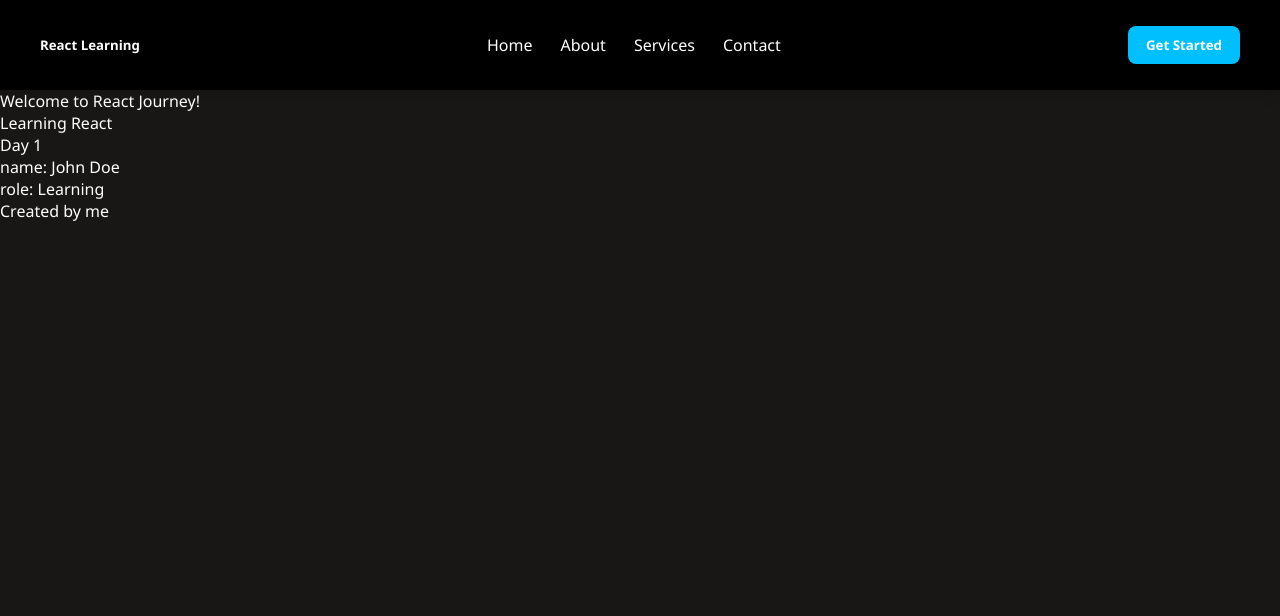
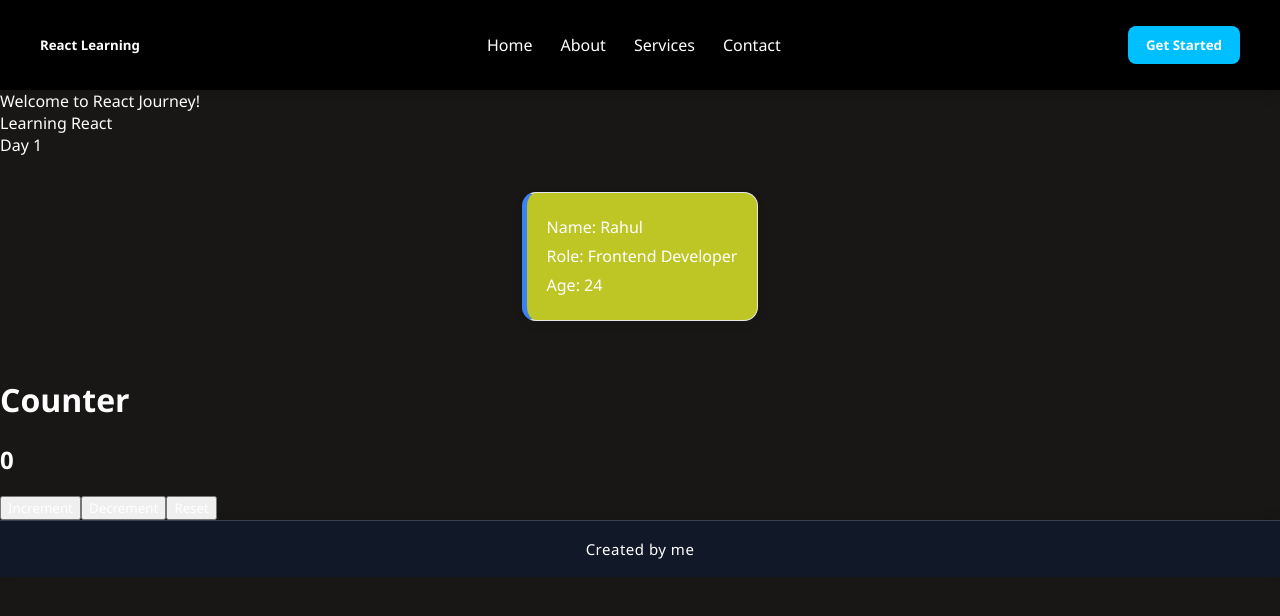
Before and after one commit to Meet-Patel-001/React-Journey, a React (Vite) app in the folder react-journey/: page / in a window 1280 px wide. Shown: the top 616 px of the page. Built offline with nearby package versions, Linux system fonts and the light colour scheme.

Commit message:
props-counter-03

```diff
--- a/react-journey/src/App.jsx
+++ b/react-journey/src/App.jsx
@@ -3,13 +3,19 @@ import Navbar from './components/Navbar';
 import Hero from './components/Hero';
 import Profile from './components/Profile';
 import Footer from './components/Footer';
+import Count from './components/Counter';
 
 const App = () => {
   return (
     <>
       <Navbar />
       <Hero />
-      <Profile course={Hero.course} />
+      <div className="profile-container">
+        <Profile name="Rahul" role="Frontend Developer" age={24} />
+        {/* <Profile name="Priya" role="UI Designer" age={22} />
+        <Profile name="Amit" role="React Learner" age={21} /> */}
+      </div>
+      <Count />
       <Footer />
     </>
   );
--- /dev/null
+++ b/react-journey/src/components/Counter.jsx
@@ -0,0 +1,18 @@
+import React from "react";
+
+function Count() {
+    const [count, setCount] = React.useState(0);
+    return(
+        <>
+            <div className="counter">
+                <h1>Counter</h1>
+                <h2>{count} </h2>
+                <button onClick={() => setCount(count + 1)} >Increment</button>
+                <button onClick={() => setCount(count - 1)} >Decrement</button>
+                <button onClick={() => setCount(0)} >Reset</button>
+            </div>
+        </>
+    );
+}
+
+export default Count;
--- /dev/null
+++ b/react-journey/src/components/Footer.css
@@ -0,0 +1,13 @@
+.footer {
+    width: 100%;
+    background: #111827;
+    color: #ffffff;
+    text-align: center;
+    padding: 18px 20px;
+    font-size: 15px;
+    font-weight: 500;
+    letter-spacing: 0.5px;
+    margin-top: auto;
+    border-top: 1px solid #374151;
+    box-shadow: 0 -4px 10px rgba(0, 0, 0, 0.1);
+}
--- a/react-journey/src/components/Footer.jsx
+++ b/react-journey/src/components/Footer.jsx
@@ -1,4 +1,5 @@
 import React from "react";
+import './Footer.css';
 
 function Footer() {
     return (
--- a/react-journey/src/components/Navbar.jsx
+++ b/react-journey/src/components/Navbar.jsx
@@ -7,14 +7,14 @@ function Navbar() {
             <div className="navbar">
                 <h5>React Learning</h5>
 
-                <ul class="nav-links">
+                <ul className="nav-links">
                     <li><a href="#">Home</a></li>
                     <li><a href="#">About</a></li>
                     <li><a href="#">Services</a></li>
                     <li><a href="#">Contact</a></li>
                 </ul>
 
-                <button class="nav-btn">Get Started</button>
+                <button className="nav-btn">Get Started</button>
             </div>
         </>
     );
--- /dev/null
+++ b/react-journey/src/components/Profile.css
@@ -0,0 +1,43 @@
+.profile {
+    max-width: 320px;
+    margin: 16px auto;
+    padding: 20px;
+    background: #bec625;
+    border: 1px solid #e5e7eb;
+    border-radius: 14px;
+    box-shadow: 0 4px 12px rgba(0, 0, 0, 0.08);
+    font-family: "Segoe UI", Arial, sans-serif;
+    font-size: 16px;
+    line-height: 1.8;
+    color: #1f2937;
+    transition: transform 0.3s ease, box-shadow 0.3s ease;
+}
+
+.profile:hover {
+    transform: translateY(-4px);
+    box-shadow: 0 8px 20px rgba(0, 0, 0, 0.12);
+}
+
+.profile:nth-child(1) {
+    border-left: 5px solid #3b82f6;
+}
+
+.profile:nth-child(2) {
+    border-left: 5px solid #10b981;
+}
+
+.profile:nth-child(3) {
+    border-left: 5px solid #f59e0b;
+}
+
+.profile:nth-child(4) {
+    border-left: 5px solid #ef4444;
+}
+
+.profile-container {
+    display: flex;
+    flex-wrap: wrap;
+    gap: 2px;
+    justify-content: center;
+    padding: 20px;
+}
--- a/react-journey/src/components/Profile.jsx
+++ b/react-journey/src/components/Profile.jsx
@@ -1,12 +1,13 @@
 import React from "react";
+import './Profile.css';
 
-function Profile({ course }) {
-    const name = "John Doe";
+function Profile({name , role , age }) {
     return (
         <>
             <div className="profile">
-                name: {name}<br />
-                role: {course} Learning<br />
+                Name: {name}<br />
+                Role: {role} <br />
+                Age: {age}<br />
             </div>
         </>
     );
```
